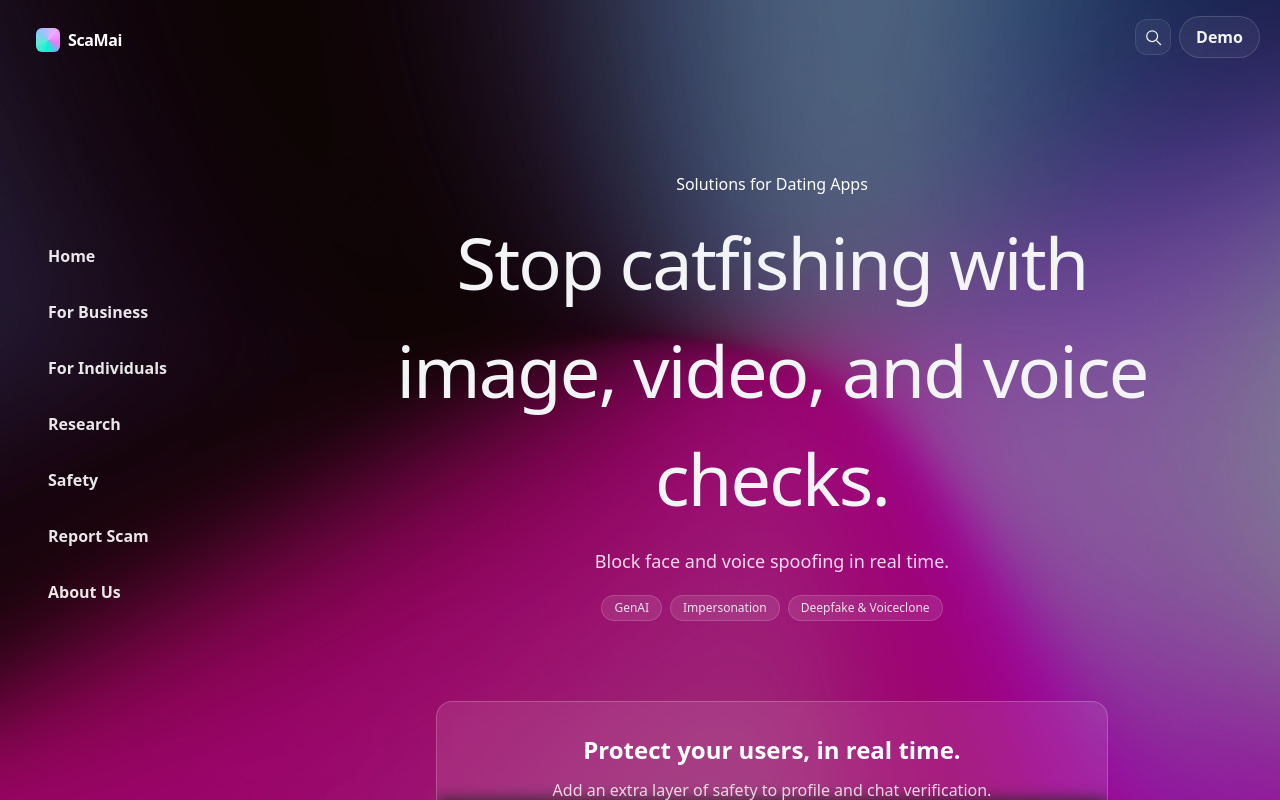
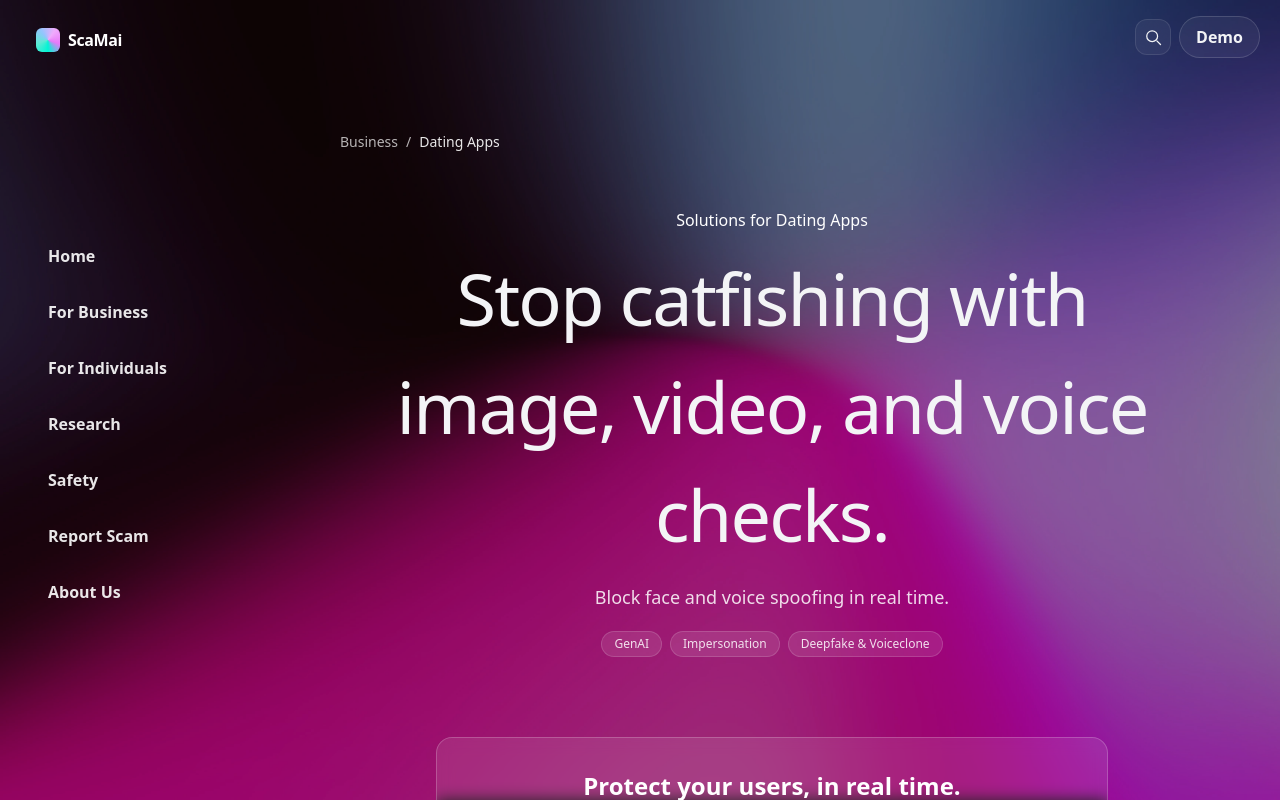
Before and after one commit to aptxaptx/scamai-landing, a Next.js app: page /business/dating in a window 1280 px wide. Shown: the top 800 px of the page. Built offline with nearby package versions, Linux system fonts and the light colour scheme.

Commit message:
Add breadcrumbs to business solution pages
Introduced left-aligned breadcrumb navigation to all business solution pages for improved user navigation and context. Each page now displays a breadcrumb linking back to the main Business section.

```diff
--- a/src/app/business/dating/page.tsx
+++ b/src/app/business/dating/page.tsx
@@ -1,4 +1,5 @@
 import SiteShell from "@/components/SiteShell";
+import Link from "next/link";
 
 export const metadata = {
   title: "Dating Apps — ScamAI",
@@ -10,6 +11,13 @@ export default function DatingAppsPage() {
     <SiteShell>
       {/* Hero */}
       <section className="relative overflow-hidden rounded-2xl grid place-items-center mb-6">
+        {/* Breadcrumb (left-aligned) */}
+        <nav className="relative z-10 w-full max-w-6xl mx-auto px-8 md:px-12 lg:px-14 mt-4 text-sm text-white/70 text-left">
+          <Link href="/business" className="hover:text-white/90">Business</Link>
+          <span className="mx-2">/</span>
+          <span className="text-white/90">Dating Apps</span>
+        </nav>
+
         <div className="relative z-10 text-center p-8 md:p-12 lg:p-14">
           <p className="text-white text-base mb-3">Solutions for Dating Apps</p>
           <h1 className="text-[clamp(32px,7.5vw,72px)] font-normal tracking-tight max-w-4xl mx-auto">
--- a/src/app/business/fake-news/page.tsx
+++ b/src/app/business/fake-news/page.tsx
@@ -1,4 +1,5 @@
 import SiteShell from "@/components/SiteShell";
+import Link from "next/link";
 
 export const metadata = {
   title: "Fake News & Misinformation — ScamAI",
@@ -10,6 +11,13 @@ export default function FakeNewsPage() {
     <SiteShell>
       {/* Hero */}
       <section className="relative overflow-hidden rounded-2xl grid place-items-center mb-6">
+        {/* Breadcrumb (left-aligned) */}
+        <nav className="relative z-10 w-full max-w-6xl mx-auto px-8 md:px-12 lg:px-14 mt-4 text-sm text-white/70 text-left">
+          <Link href="/business" className="hover:text-white/90">Business</Link>
+          <span className="mx-2">/</span>
+          <span className="text-white/90">Fake News & Misinformation</span>
+        </nav>
+
         <div className="relative z-10 text-center p-8 md:p-12 lg:p-14">
           <p className="text-white text-base mb-3">Solutions for Media Integrity</p>
           <h1 className="text-[clamp(32px,7.5vw,72px)] font-normal tracking-tight max-w-4xl mx-auto">
--- a/src/app/business/impersonation/page.tsx
+++ b/src/app/business/impersonation/page.tsx
@@ -1,4 +1,5 @@
 import SiteShell from "@/components/SiteShell";
+import Link from "next/link";
 
 export const metadata = {
   title: "Impersonation — ScamAI",
@@ -10,6 +11,13 @@ export default function ImpersonationPage() {
     <SiteShell>
       {/* Hero */}
       <section className="relative overflow-hidden rounded-2xl grid place-items-center mb-6">
+        {/* Breadcrumb (left-aligned) */}
+        <nav className="relative z-10 w-full max-w-6xl mx-auto px-8 md:px-12 lg:px-14 mt-4 text-sm text-white/70 text-left">
+          <Link href="/business" className="hover:text-white/90">Business</Link>
+          <span className="mx-2">/</span>
+          <span className="text-white/90">Impersonation</span>
+        </nav>
+
         <div className="relative z-10 text-center p-8 md:p-12 lg:p-14">
           <p className="text-white text-base mb-3">Solutions for Impersonation</p>
           <h1 className="text-[clamp(32px,7.5vw,72px)] font-normal tracking-tight max-w-4xl mx-auto">
--- a/src/app/business/ip-copyright/page.tsx
+++ b/src/app/business/ip-copyright/page.tsx
@@ -1,4 +1,5 @@
 import SiteShell from "@/components/SiteShell";
+import Link from "next/link";
 
 export const metadata = {
   title: "IP/Copyright Protection — ScamAI",
@@ -10,6 +11,13 @@ export default function IpCopyrightPage() {
     <SiteShell>
       {/* Hero */}
       <section className="relative overflow-hidden rounded-2xl grid place-items-center mb-6">
+        {/* Breadcrumb (left-aligned) */}
+        <nav className="relative z-10 w-full max-w-6xl mx-auto px-8 md:px-12 lg:px-14 mt-4 text-sm text-white/70 text-left">
+          <Link href="/business" className="hover:text-white/90">Business</Link>
+          <span className="mx-2">/</span>
+          <span className="text-white/90">IP/Copyright Protection</span>
+        </nav>
+
         <div className="relative z-10 text-center p-8 md:p-12 lg:p-14">
           <p className="text-white text-base mb-3">Solutions for IP/Copyright Protection</p>
           <h1 className="text-[clamp(32px,7.5vw,72px)] font-normal tracking-tight max-w-4xl mx-auto">
--- a/src/app/business/kyc/page.tsx
+++ b/src/app/business/kyc/page.tsx
@@ -1,4 +1,5 @@
 import SiteShell from "@/components/SiteShell";
+import Link from "next/link";
 
 export const metadata = {
   title: "KYC/ID Verification — ScamAI",
@@ -10,6 +11,13 @@ export default function KycPage() {
     <SiteShell>
       {/* Hero above existing card(s) */}
       <section className="relative overflow-hidden rounded-2xl grid place-items-center mb-6">
+        {/* Breadcrumb (left-aligned) */}
+        <nav className="relative z-10 w-full max-w-6xl mx-auto px-8 md:px-12 lg:px-14 mt-4 text-sm text-white/70 text-left">
+          <Link href="/business" className="hover:text-white/90">Business</Link>
+          <span className="mx-2">/</span>
+          <span className="text-white/90">KYC/ID Verification</span>
+        </nav>
+
         <div className="relative z-10 text-center p-8 md:p-12 lg:p-14">
           <p className="text-white text-base mb-4">Solutions for KYC/ID Verification</p>
           <h1 className="text-[clamp(32px,7.5vw,72px)] font-normal tracking-tight max-w-4xl mx-auto">
--- a/src/app/business/legal-compliance/page.tsx
+++ b/src/app/business/legal-compliance/page.tsx
@@ -1,4 +1,5 @@
 import SiteShell from "@/components/SiteShell";
+import Link from "next/link";
 
 export const metadata = {
   title: "Legal & Compliance — ScamAI",
@@ -10,6 +11,13 @@ export default function LegalCompliancePage() {
     <SiteShell>
       {/* Hero */}
       <section className="relative overflow-hidden rounded-2xl grid place-items-center mb-6">
+        {/* Breadcrumb (left-aligned) */}
+        <nav className="relative z-10 w-full max-w-6xl mx-auto px-8 md:px-12 lg:px-14 mt-4 text-sm text-white/70 text-left">
+          <Link href="/business" className="hover:text-white/90">Business</Link>
+          <span className="mx-2">/</span>
+          <span className="text-white/90">Legal & Compliance</span>
+        </nav>
+
         <div className="relative z-10 text-center p-8 md:p-12 lg:p-14">
           <p className="text-white text-base mb-3">Solutions for Legal & Compliance</p>
           <h1 className="text-[clamp(32px,7.5vw,72px)] font-normal tracking-tight max-w-4xl mx-auto">
```
